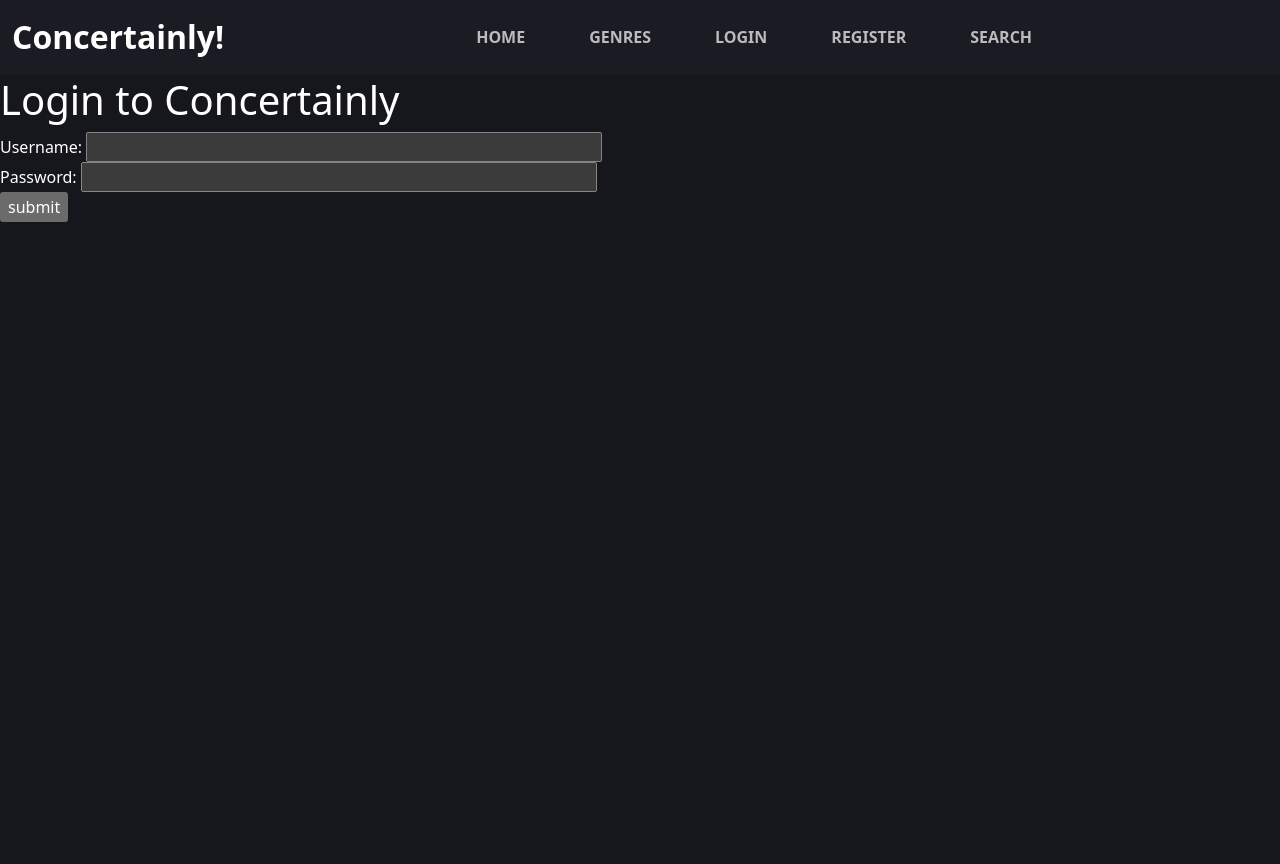
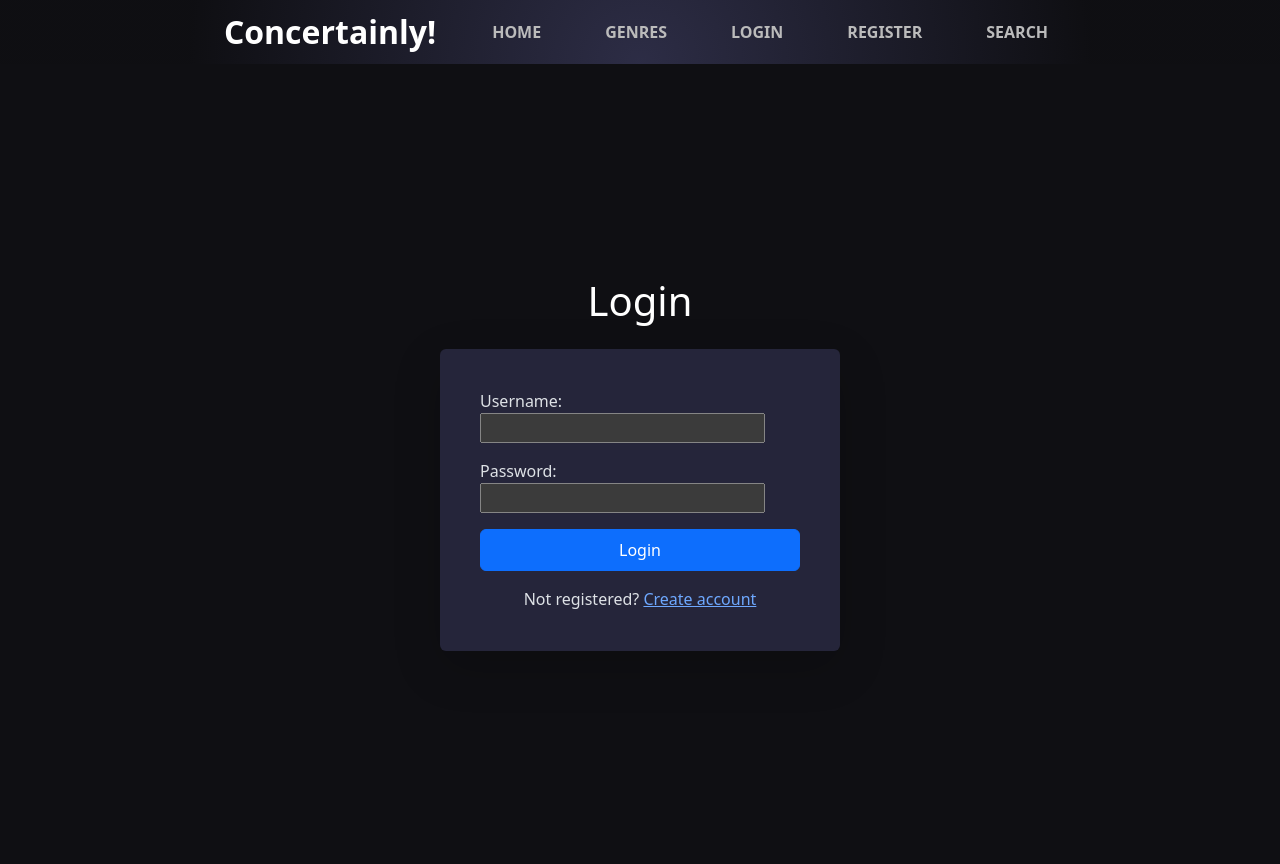
Before and after one commit to zak-grivell/wad_project, a Django app: template templates/login.html in a window 1280 px wide. Before the commit the page ends 222 px from the top, so only its background shows below. Run offline with Django 5.2, Linux system fonts and the light colour scheme; the template is opened without the code that fills it, so the values that code supplies are empty.

Commit message:
change ui login & register pages, polish navbar ui

```diff
--- a/concertainly/static/stylesheet.css
+++ b/concertainly/static/stylesheet.css
@@ -1,13 +1,13 @@
 body {
-    background-color: #16161D;
+    background-color: #0f0f13;
     color: white;
-    padding-top: 76px;
+    padding-top: 64px;
 }
 
 /* navbar */
 .navbar-translucent {
-  background-color: rgba(30, 30, 41, 0.7);
-  backdrop-filter: blur(5px);
+    background: radial-gradient(circle at bottom center, rgba(58, 58, 92, 0.7) 0%, rgba(15, 15, 19, 0.7) 70%);
+    backdrop-filter: blur(5px);
 }
 
 .navbar-brand {
@@ -91,3 +91,13 @@ button:hover img {
     text-align: center;
     text-transform: capitalize;
 }
+
+/* registration page */
+.no-scroll {
+    height: 100vh;
+    overflow: hidden;
+}
+
+.card {
+    background-color: rgb(37, 37, 58);
+}
--- a/templates/base.html
+++ b/templates/base.html
@@ -16,17 +16,22 @@
   <link rel="stylesheet" href="{% static 'stylesheet.css' %}" type="text/css" />
 </head>
 
+<body class="{% block body_class %}{% endblock %}"></body>
+
 <body>
   <div>
     <nav class="navbar navbar-expand-lg navbar-translucent fixed-top" data-bs-theme="dark">
       <div class="container-fluid">
-        <a class="navbar-brand fw-bold" href="{% url 'concertainly:home' %}">Concertainly!</a>
         <button class="navbar-toggler" type="button" data-bs-toggle="collapse" data-bs-target="#navbarSupportedContent"
           aria-controls="navbarSupportedContent" aria-expanded="false" aria-label="Toggle navigation">
           <span class="navbar-toggler-icon"></span>
         </button>
+
         <div class="collapse navbar-collapse" id="navbarSupportedContent">
-          <ul class="navbar-nav mx-auto d-flex gap-5 mb-2 mb-lg-0">
+          <ul class="navbar-nav align-items-center mx-auto d-flex gap-5 mb-2 mb-lg-0">
+            <li class="nav-item">
+              <a class="navbar-brand fw-bold m-0" aria-current="page" href="{% url 'concertainly:home' %}">Concertainly!</a>
+            </li>
             <li class="nav-item">
               <a class="nav-link active" aria-current="page" href="{% url 'concertainly:home' %}">HOME</a>
             </li>
@@ -50,6 +55,7 @@
             </li>
           </ul>
         </div>
+
       </div>
     </nav>
   </div>
@@ -60,6 +66,7 @@
   <script src="https://cdn.jsdelivr.net/npm/bootstrap@5.3.8/dist/js/bootstrap.bundle.min.js"
     integrity="sha384-FKyoEForCGlyvwx9Hj09JcYn3nv7wiPVlz7YYwJrWVcXK/BmnVDxM+D2scQbITxI"
     crossorigin="anonymous"></script>
+  <script src="{% static 'js/register.js' %}"></script>
 </body>
 
 </html>
--- a/templates/login.html
+++ b/templates/login.html
@@ -1,17 +1,46 @@
 {% extends 'base.html' %}
+{% load static %}
 
 {% block title_block %}
     Login
 {% endblock %}
 
+{% block body_class %}no-scroll{% endblock %}
+
 {% block body_block %}
-<h1>Login to Concertainly</h1>
-<form id="login_form" method="post" action="{% url 'concertainly:login' %}">
-    {% csrf_token %}
-    Username: <input type="text" name="username" value="" size="50" />
-    <br />
-    Password: <input type="password" name="password" value="" size="50" />
-    <br />
-    <input type="submit" value="submit" />
-</form>
+
+<div class="flex-column d-flex justify-content-center align-items-center vh-100">
+
+    <h1 class="mb-4 text-center">Login</h1>
+
+    <div class="card shadow-lg border-0 p-4" style="max-width: 400px; width: 100%;">
+        <div class="card-body">
+            <form id="login_form" method="POST" action="{% url 'concertainly:login' %}">
+                {% csrf_token %}
+
+                {% if error %}
+    <div class="alert alert-danger" role="alert">
+        {{ error }}
+    </div>
+    {% endif %}
+
+                <div class="mb-3">
+                    Username: <input type="text" name="username" value="" size="25"/>
+                </div>
+                <div class="mb-3">
+                    Password: <input type="password" name="password" value="" size="25"/>
+                </div>
+                <div class="d-flex justify-content-center">
+                    <button type="submit" value="submit" class="btn btn-primary w-100 py-2">Login</button>
+                </div>
+            </form>
+
+            <div class="text-center mt-3">
+                Not registered?
+                <a href="{% url 'concertainly:register' %}">Create account</a>
+            </div>
+        </div>
+    </div>
+</div>
+
 {% endblock %}
```
Also changed, not shown: concertainly/views.py (+9 -5 lines), templates/allGenres.html (+3 -7 lines), templates/register.html (+38 -12 lines).
